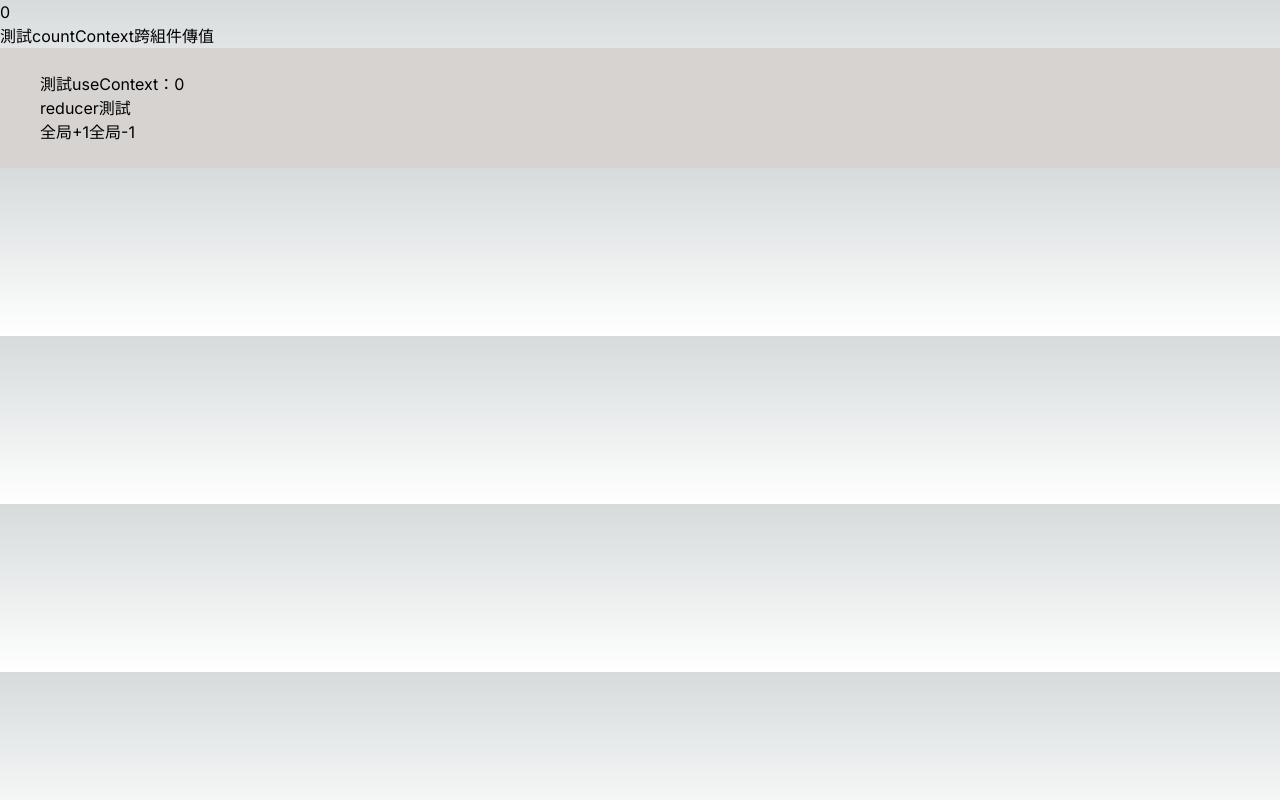
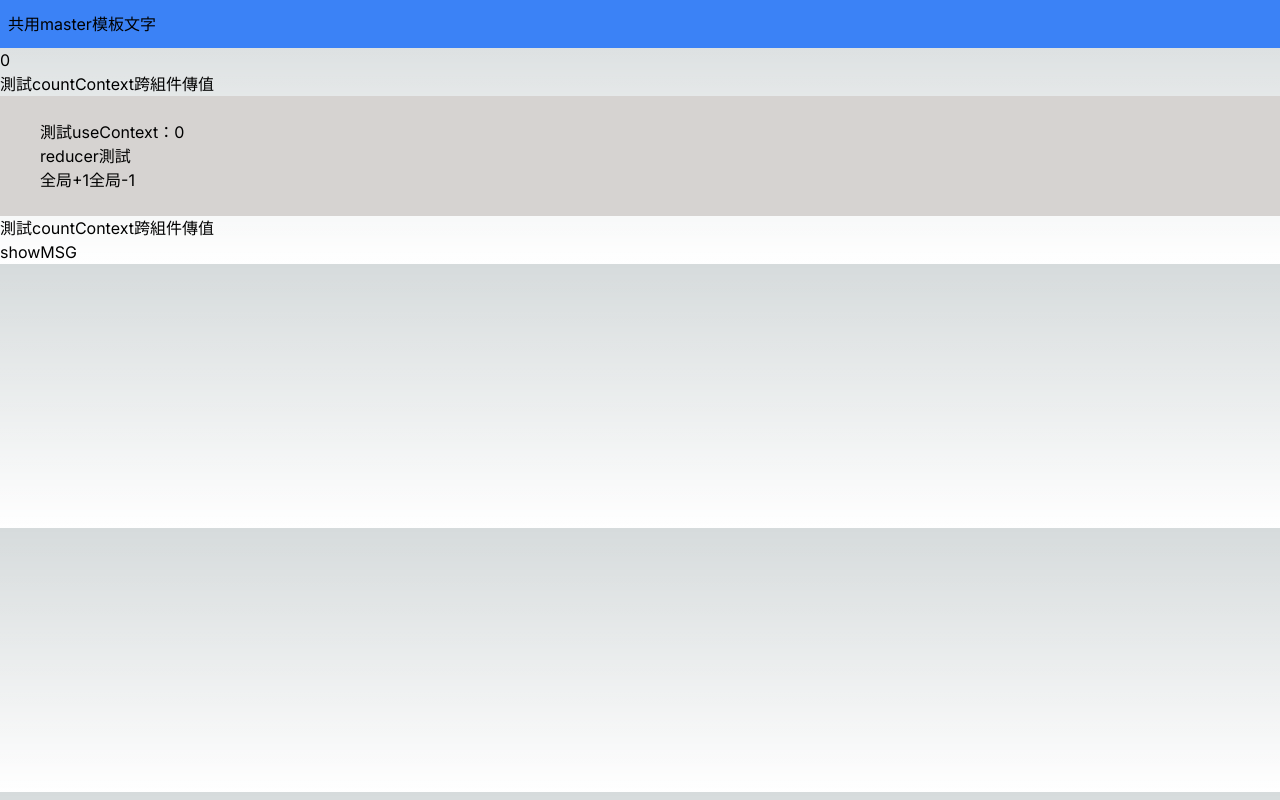
Before and after one commit to ra45388791/nextTest, a Next.js app: page /About in a window 1280 px wide. Built offline with nearby package versions, Linux system fonts and the light colour scheme.

Commit message:
更新 useRef

```diff
--- a/src/DataContext.tsx
+++ b/src/DataContext.tsx
@@ -1,4 +1,4 @@
-import react, { createContext, useReducer } from 'react'
+import react, { createContext, useReducer, useState } from 'react'
 
 
 
--- a/src/app/About/Count.tsx
+++ b/src/app/About/Count.tsx
@@ -1,19 +1,18 @@
-import { useContext } from 'react';
+import { LegacyRef, useContext } from 'react';
 import { countContext } from '@/DataContext';
 
 
-type state = number;
-type dispatch = (action: { type: string }) => void;
 
 export default function Count() {
     const reducer = useContext(countContext);
-    const state = reducer === undefined ? "undefined" : reducer.state
+    const state = reducer === undefined ? undefined : reducer.state
     const dispatch = reducer === undefined ? undefined : reducer.dispatch
+
+
 
     function addCount() {
         if (dispatch === undefined) return undefined
         dispatch({ type: "increment" })
-
     }
 
     function minusCount() {
@@ -22,8 +21,8 @@ export default function Count() {
     }
 
     return (
-        <div className='py-6 px-10 bg-stone-300 text-black'>
-            測試useContext：{reducer === undefined ? "undefined" : reducer.state}
+        <div className='py-6 px-10 bg-stone-300 text-black' >
+            測試useContext：{reducer === undefined ? "undefined" : state}
             <h3>reducer測試</h3>
             <div>
                 <button onClick={addCount}>全局+1</button>
--- a/src/app/About/Section.tsx
+++ b/src/app/About/Section.tsx
@@ -1,13 +1,20 @@
-import Count from './Count';
+import { ReactNode, forwardRef } from 'react';
+// import Count from './Count';
 
-export default function Section() {
+interface childrenType {
+    children: ReactNode
+}
 
+function Section({ children }: childrenType, ref: any) {
     return (
-        <div>
+        <div ref={ref}>
             <h2>測試countContext跨組件傳值</h2>
             <div className='flex flex-col'>
-                <Count />
+                {children}
             </div>
+            <h2>測試countContext跨組件傳值</h2>
         </div>
     )
 }
+
+export default forwardRef(Section)
--- a/src/app/About/page.tsx
+++ b/src/app/About/page.tsx
@@ -1,20 +1,17 @@
 'use client'
-import React, { useState, useReducer } from 'react';
+import React, { useReducer, useRef } from 'react';
+import { countContext } from '@/DataContext';
 import Section from './Section';
-import { countContext } from '@/DataContext';
+import Count from './Count';
 
 
 
 export default function About() {
 
-    // const [count, setCount] = useState(0);
     const count = 0
     const [state, dispatch] = useReducer(reducerFunc, count);
+    const getERef = useRef(null);
 
-    function addCount() {
-        // let c = count;
-        // setCount(c += 1)
-    }
 
     function reducerFunc(state: number, action: { type: string }) {
         let c = state;
@@ -28,6 +25,11 @@ export default function About() {
         }
     }
 
+    function showMSG() {
+        console.log(getERef);
+        console.log(getERef.current);
+    }
+
 
     return (
         <countContext.Provider value={{ state: state, dispatch: dispatch }}>
@@ -37,8 +39,12 @@ export default function About() {
                 </p>
                 {/* <button onClick={addCount}>+1按鈕</button> */}
             </div>
+
             <div>
-                <Section />
+                <Section ref={getERef}>
+                    <Count />
+                </Section>
+                <button onClick={showMSG}>showMSG</button>
             </div>
         </countContext.Provider>
     )
--- a/src/app/layout.tsx
+++ b/src/app/layout.tsx
@@ -9,14 +9,15 @@ export const metadata: Metadata = {
 	description: 'Generated by create next app',
 }
 
-export default function RootLayout({
-  children,
-}: {
-  children: React.ReactNode
-}) {
+export default function RootLayout({ children, }: { children: React.ReactNode }) {
 	return (
 		<html lang="en">
-      <body className={inter.className}>{children}</body>
+			<body className={inter.className}>
+				<div className='py-3 px-2 bg-blue-500'>
+					共用master模板文字
+				</div>
+				{children}
+			</body>
 		</html>
 	)
 }
```
Lines whose indentation alone changed are shown as unchanged.
